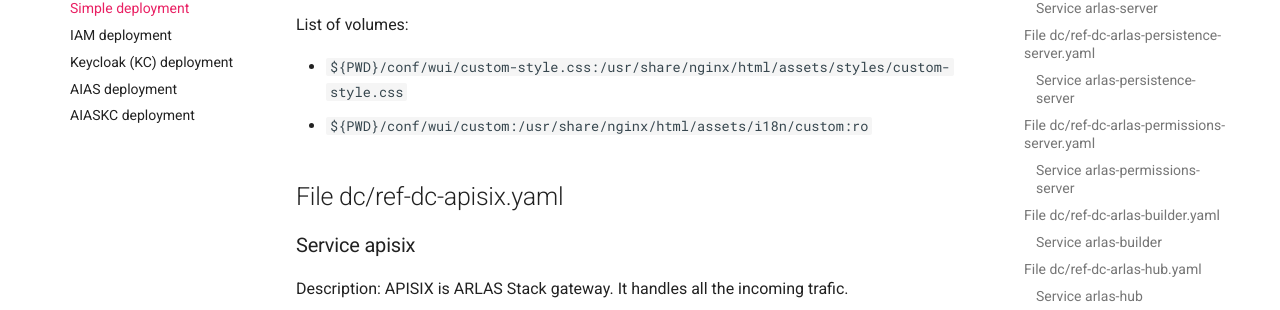
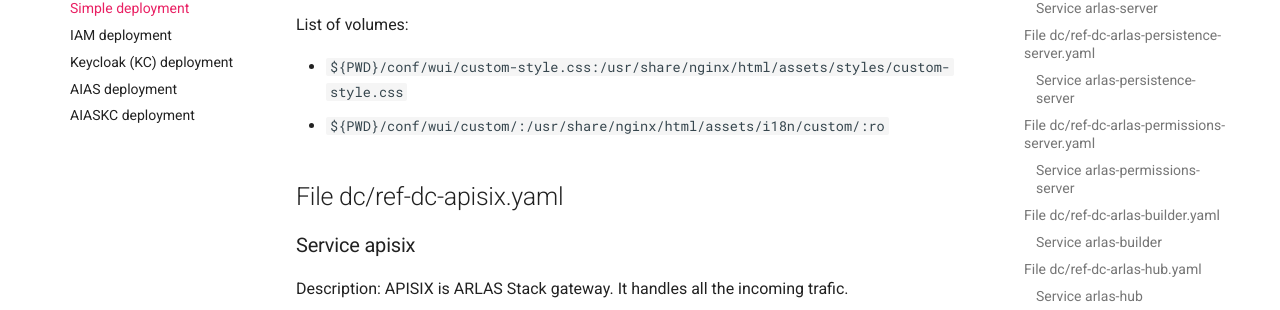
Before and after one commit to gisaia/ARLAS-Exploration-stack, an MkDocs documentation site: the page built from docs/docs/dc_services/docker_compose_services_simple.md, in a window 1280 px wide and 900 px high, scrolled down 17496 px. Shown: the part 208-518 px from the top of the window. Built offline with MkDocs 1.6.1 and Material for MkDocs 9.7.7, drawn with Linux system fonts in a browser that asks for light colours; comment, search, counter and statistics services are not loaded.

```diff
--- a/docs/docs/dc_services/docker_compose_services_simple.md
+++ b/docs/docs/dc_services/docker_compose_services_simple.md
@@ -276,7 +276,7 @@ Image: `ARLAS_WUI_VERSION` with `gisaia/arlas-wui:27.1.5` in `conf/versions.env`
 List of volumes:
 
 - `${PWD}/conf/wui/custom-style.css:/usr/share/nginx/html/assets/styles/custom-style.css`
-- `${PWD}/conf/wui/custom:/usr/share/nginx/html/assets/i18n/custom:ro`
+- `${PWD}/conf/wui/custom/:/usr/share/nginx/html/assets/i18n/custom/:ro`
 ## File dc/ref-dc-apisix.yaml
 ### Service apisix
 Description: APISIX is ARLAS Stack gateway. It handles all the incoming trafic.
```
Also changed, not shown: docs/docs/dc_services/docker_compose_services_aias.md (+1 -1 lines), docs/docs/dc_services/docker_compose_services_aiaskc.md (+1 -1 lines), docs/docs/dc_services/docker_compose_services_iam.md (+1 -1 lines), docs/docs/dc_services/docker_compose_services_kc.md (+1 -1 lines).
